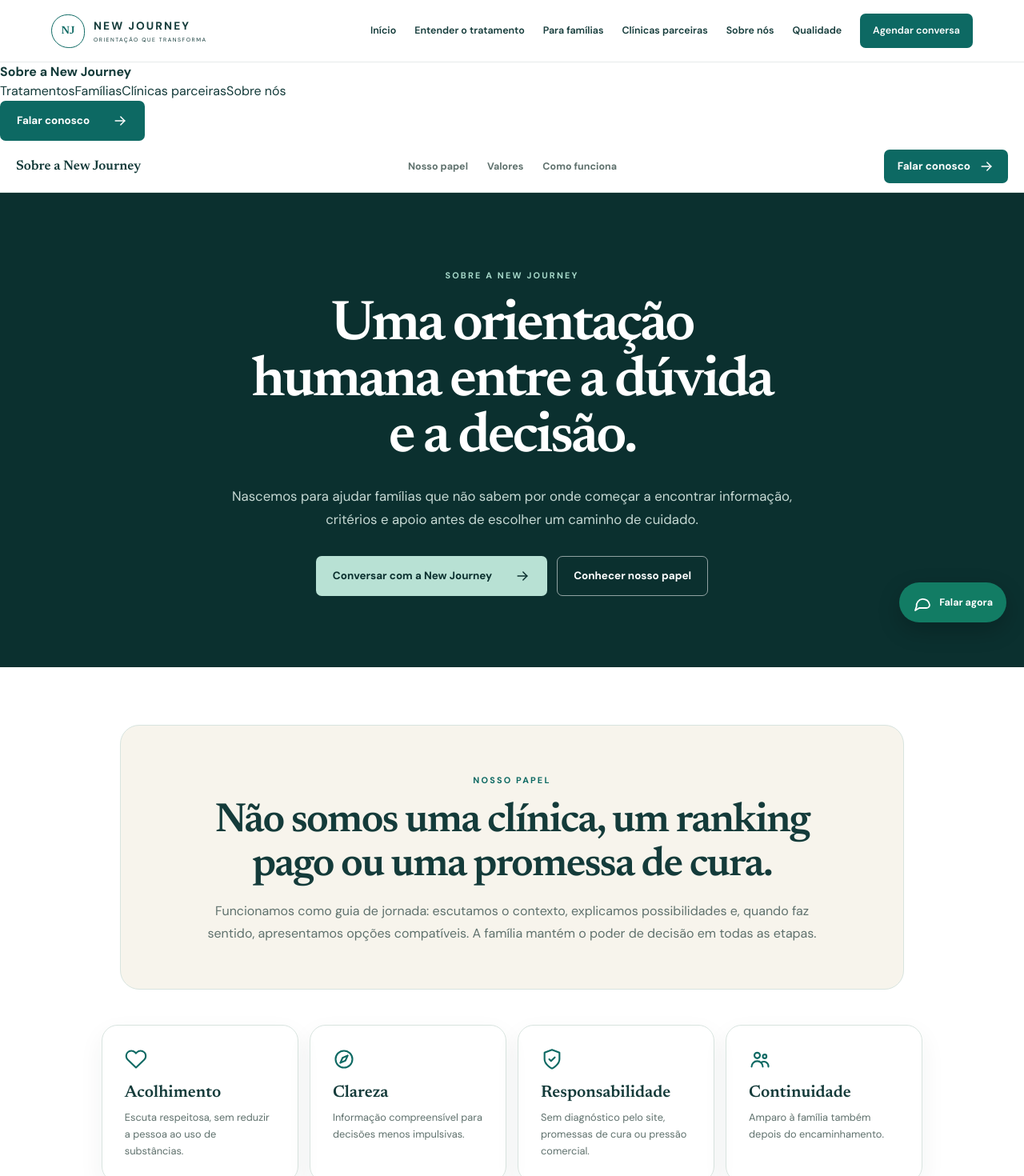
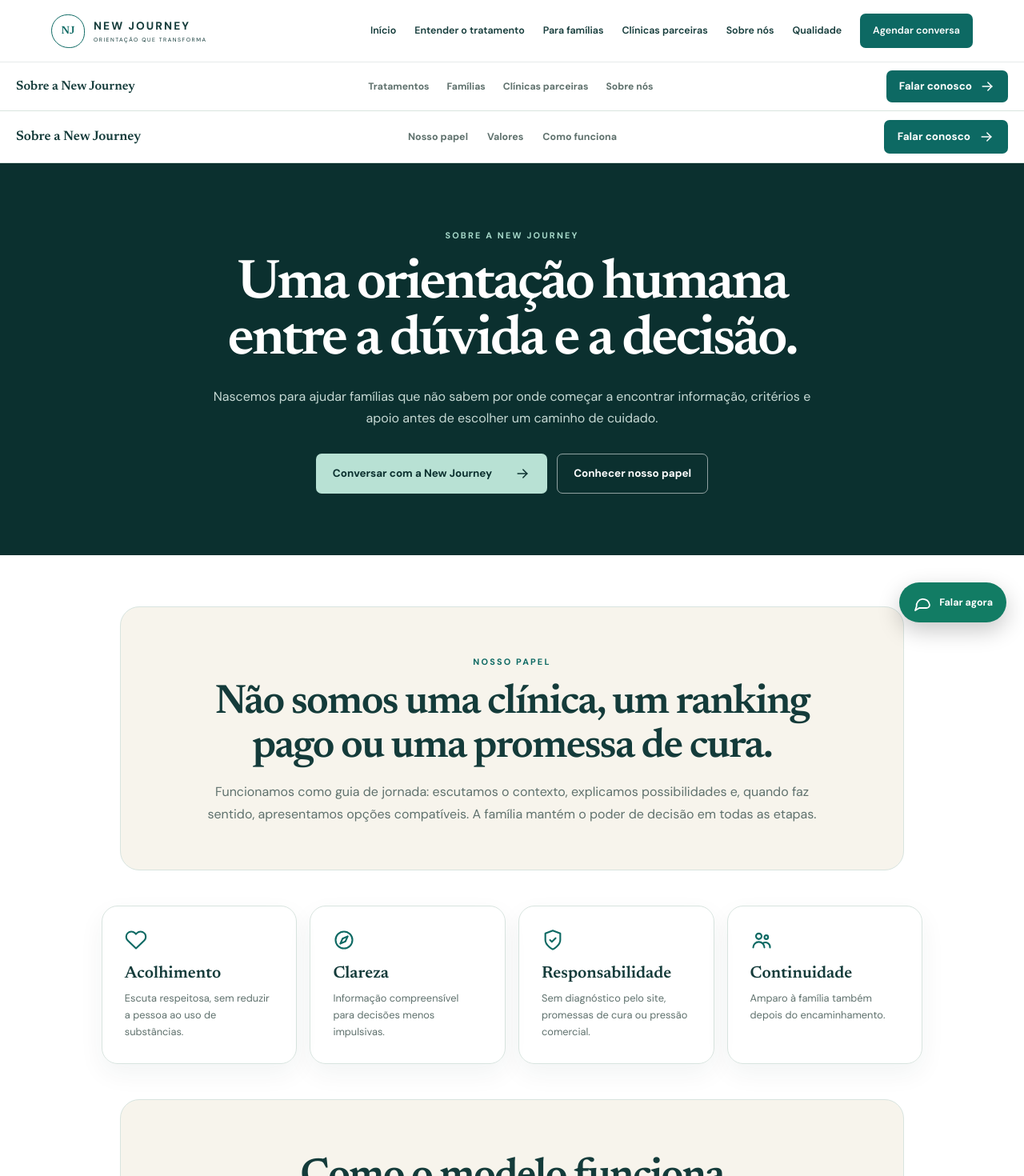
Before and after one commit to Kahcardim/new-journey, a Next.js app: page /sobre in a window 1280 px wide. Shown: the top 1470 px of the page at 80% size. Built offline with nearby package versions, Linux system fonts and the light colour scheme; no server answers.

Commit message:
style: aplicar padrao de UX em todas as subpaginas

```diff
--- a/app/accessibility.css
+++ b/app/accessibility.css
@@ -4,39 +4,30 @@ body{min-width:0}
 :focus-visible{outline:3px solid #f2a900;outline-offset:3px}
 main:focus{outline:none}
 
-/* Movimento reduzido */
-@media (prefers-reduced-motion:reduce){
-  html{scroll-behavior:auto!important}
-  *,*::before,*::after{animation-duration:.01ms!important;animation-iteration-count:1!important;transition-duration:.01ms!important;transition-delay:0ms!important;scroll-behavior:auto!important}
-  .btn:hover,.path-grid>a:hover{transform:none!important}
-}
+@media (prefers-reduced-motion:reduce){html{scroll-behavior:auto!important}*,*::before,*::after{animation-duration:.01ms!important;animation-iteration-count:1!important;transition-duration:.01ms!important;transition-delay:0ms!important;scroll-behavior:auto!important}.btn:hover,.path-grid>a:hover{transform:none!important}}
+@media (prefers-contrast:more){:root{--ink:#082625;--deep:#031f1e;--teal:#07524d;--teal2:#0a625b;--muted:#364a46;--line:#8ea19c}.btn,.nav-schedule,.path-grid>a,.service-grid article,.treatment-grid article,.values-grid article,input,select,textarea{border-width:2px!important}.hero-wash{background:linear-gradient(90deg,rgba(2,25,24,.97) 0%,rgba(2,25,24,.82) 52%,rgba(2,25,24,.18) 100%)!important}}
+@media (forced-colors:active){*{forced-color-adjust:auto}.hero-art,.family-photo,.family-page-photo{background-image:none!important}.hero-wash{background:Canvas!important;opacity:.82}.btn,.nav-schedule,.whatsapp-float,.path-grid>a,.service-grid article,.treatment-grid article,.values-grid article{border:1px solid ButtonText!important}.kicker,.text-link,.journey-list article>span{color:LinkText!important}}
+@media (prefers-reduced-transparency:reduce){.site-header{backdrop-filter:none!important;background:#fff!important}.hero-wash{opacity:1!important}}
+@media (pointer:coarse){button,.btn,.main-nav a,.footer-main a{min-height:44px}}
 
-/* Contraste aumentado sem trocar o design-base da New Journey */
-@media (prefers-contrast:more){
-  :root{--ink:#082625;--deep:#031f1e;--teal:#07524d;--teal2:#0a625b;--muted:#364a46;--line:#8ea19c}
-  .btn,.nav-schedule,.path-grid>a,.service-grid article,.treatment-grid article,.values-grid article,input,select,textarea{border-width:2px!important}
-  .hero-wash{background:linear-gradient(90deg,rgba(2,25,24,.97) 0%,rgba(2,25,24,.82) 52%,rgba(2,25,24,.18) 100%)!important}
-}
+/* Sistema global das subpáginas */
+.subpage-bar{position:sticky;top:78px;z-index:39;background:rgba(255,255,255,.97);backdrop-filter:blur(12px);border-bottom:1px solid var(--line)}
+.subpage-bar-inner{width:min(1280px,calc(100% - 40px));min-height:60px;margin:0 auto;display:grid;grid-template-columns:auto 1fr auto;align-items:center;gap:24px}
+.subpage-bar-title{font:600 1rem 'Newsreader';color:var(--ink);white-space:nowrap}
+.subpage-bar-links{display:flex;justify-content:center;gap:22px;font-size:.76rem;font-weight:700;color:var(--muted)}
+.subpage-bar-links a:hover{color:var(--teal)}
+.subpage-bar-cta{min-height:40px;padding:9px 15px;gap:9px}
 
-/* Windows High Contrast / cores forçadas */
-@media (forced-colors:active){
-  *{forced-color-adjust:auto}
-  .hero-art,.family-photo,.family-page-photo{background-image:none!important}
-  .hero-wash{background:Canvas!important;opacity:.82}
-  .btn,.nav-schedule,.whatsapp-float,.path-grid>a,.service-grid article,.treatment-grid article,.values-grid article{border:1px solid ButtonText!important}
-  .kicker,.text-link,.journey-list article>span{color:LinkText!important}
-}
+.subpage-main .page-hero{min-height:0;padding:clamp(56px,6vw,86px) 24px;text-align:center;display:flex;flex-direction:column;align-items:center;justify-content:center}
+.subpage-main .page-hero h1{max-width:17ch;margin:16px auto 20px;font-size:clamp(2.9rem,5.4vw,5rem);line-height:1.02}
+.subpage-main .page-hero p{max-width:780px;margin:0 auto;font-size:1rem;line-height:1.72}
+.subpage-main .page-hero.compact{padding-top:52px;padding-bottom:52px}
+.subpage-main .section-pad.content-page,.subpage-main .section-pad.policy,.subpage-main .section-pad.editorial{width:min(1180px,calc(100% - 40px));margin-inline:auto;padding-top:64px;padding-bottom:72px}
+.subpage-main .section-heading{max-width:780px;margin-bottom:34px}
+.subpage-main .section-heading h2{max-width:18ch;margin-left:auto;margin-right:auto}
+.subpage-main .center-cta{padding:52px 18px 22px}
+.subpage-main .values-grid,.subpage-main .service-grid,.subpage-main .treatment-grid{gap:16px}
+.subpage-main .values-grid article,.subpage-main .service-grid article,.subpage-main .treatment-grid article{border-radius:20px;box-shadow:0 12px 32px rgba(10,52,49,.055)}
 
-/* Transparência reduzida, quando suportada */
-@media (prefers-reduced-transparency:reduce){
-  .site-header{backdrop-filter:none!important;background:#fff!important}
-  .hero-wash{opacity:1!important}
-}
-
-/* Alvos confortáveis em telas touch */
-@media (pointer:coarse){
-  button,.btn,.main-nav a,.footer-main a{min-height:44px}
-}
-
-/* Não aplicamos modo escuro automático: a preferência de cor do SO não deve descaracterizar a marca.
-   Usuários com necessidade de contraste continuam cobertos por prefers-contrast e forced-colors. */
+@media (max-width:900px){.subpage-bar-inner{grid-template-columns:1fr auto;gap:14px;min-height:56px}.subpage-bar-links{display:none}.subpage-main .page-hero{padding:50px 20px}.subpage-main .section-pad.content-page,.subpage-main .section-pad.policy,.subpage-main .section-pad.editorial{width:min(100% - 30px,900px);padding-top:50px;padding-bottom:60px}}
+@media (max-width:640px){.subpage-bar{top:70px}.subpage-bar-inner{width:calc(100% - 24px);min-height:54px}.subpage-bar-title{font-size:.9rem;overflow:hidden;text-overflow:ellipsis}.subpage-bar-cta{min-height:39px;padding:8px 11px;font-size:.7rem}.subpage-main .page-hero{padding:44px 18px}.subpage-main .page-hero h1{font-size:clamp(2.4rem,10.5vw,3.5rem);max-width:12ch}.subpage-main .page-hero p{font-size:.92rem;line-height:1.62}.subpage-main .section-pad.content-page,.subpage-main .section-pad.policy,.subpage-main .section-pad.editorial{width:calc(100% - 24px);padding-top:42px;padding-bottom:50px}.subpage-main .section-heading{margin-bottom:26px}}
```
